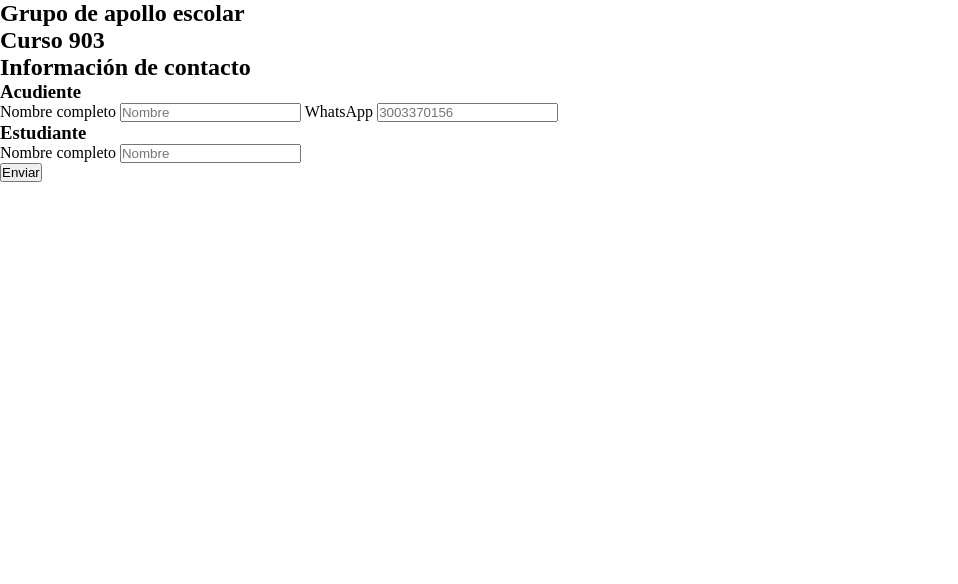
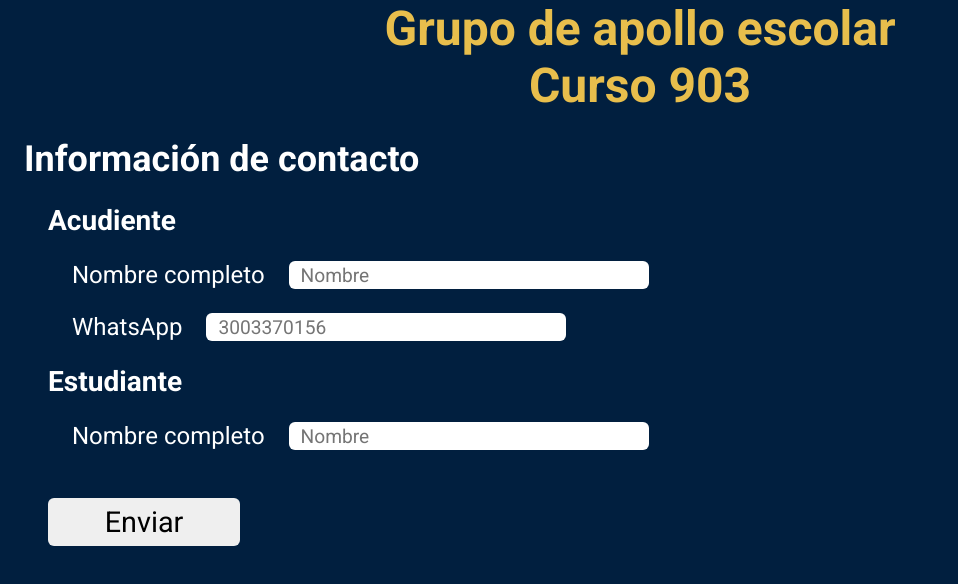
Before and after one commit to Neider-Kiux/Formulario-Colegio, a plain HTML site: page index.html in a window 1280 px wide. Shown: the whole page, without its empty margins (0-958 px from the left). Drawn offline with Linux system fonts and the light colour scheme.

Commit message:
[STYLE] Se agregaron nuevos estilos al style.css

```diff
--- a/style.css
+++ b/style.css
@@ -1,10 +1,87 @@
+@import url("https://fonts.googleapis.com/css2?family=Roboto:ital,wght@0,100..900;1,100..900&display=swap");
+
 * {
   box-sizing: border-box;
   margin: 0;
   padding: 0;
+  font-family: "Roboto", serif;
 }
 
-input[type='number']::-webkit-inner-spin-button,
-input[type='number']::-webkit-outer-spin-button {
+input[type="number"]::-webkit-inner-spin-button,
+input[type="number"]::-webkit-outer-spin-button {
   -webkit-appearance: none;
 }
+
+body {
+  background-color: #011f3f;
+  color: white;
+}
+
+html {
+  font-size: 16px;
+}
+
+h1 {
+  color: #e8be4c;
+  font-size: 2rem;
+  text-align: center;
+}
+
+h2 {
+  margin-top: 1rem;
+  margin-bottom: 1rem;
+  margin-left: 1rem;
+}
+
+h3 {
+  margin-top: 1rem;
+  margin-bottom: 1rem;
+  margin-left: 2rem;
+}
+
+label {
+  margin-top: 1rem;
+  margin-bottom: 1rem;
+  margin-left: 3rem;
+  display: flex;
+  flex-direction: column;
+}
+
+input {
+  font-size: 0.8rem;
+  padding-left: 0.5rem;
+  width: 15rem;
+  border-radius: 0.25rem;
+  border: none;
+}
+
+button {
+  margin-top: 1rem;
+  margin-bottom: 1rem;
+  margin-left: 2rem;
+  font-size: 1.2rem;
+  width: 8rem;
+  height: 2rem;
+  border-radius: 0.25rem;
+  border: none;
+}
+
+@media (min-width: 500px) {
+  label {
+    flex-direction: row;
+  }
+
+  input {
+    margin-left: 1rem;
+  }
+}
+
+@media (min-width: 800px) {
+  html {
+    font-size: 24px;
+  }
+}
+
+.titulo {
+  font-size: 1.7rem;
+}
```
